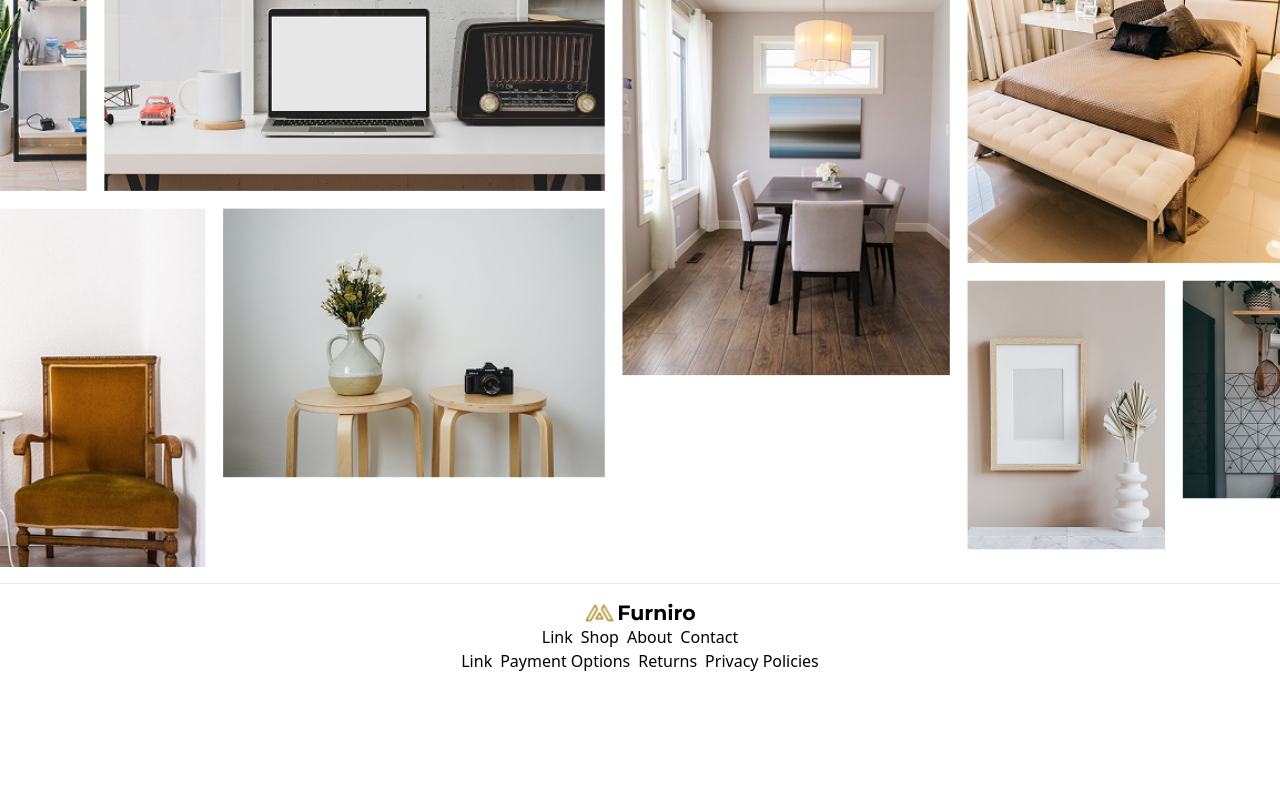
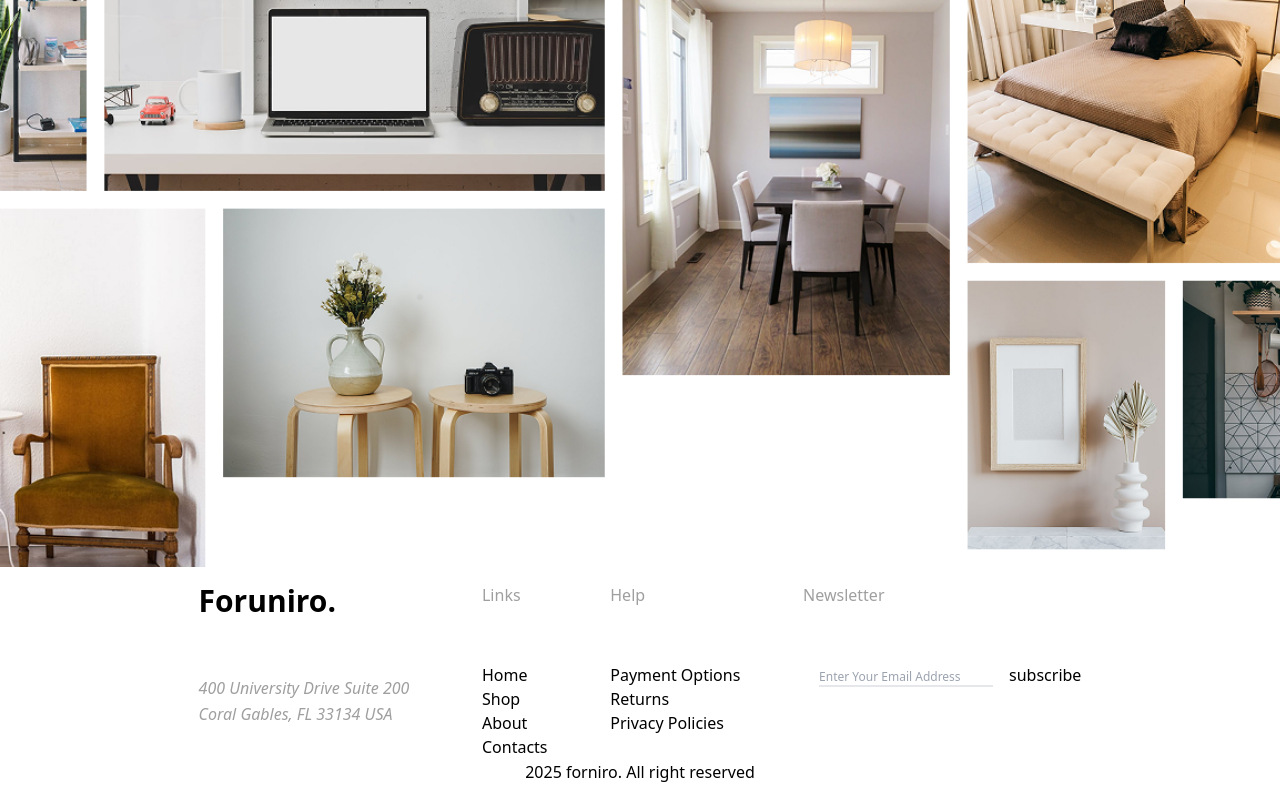
Before and after one commit to SleepySleepyFox/furniro, a Next.js app: page / in a window 1280 px wide. Shown: the part 2588-3388 px from the top of the page. Before the commit the page ends 3278 px from the top, so only its background shows below. Built offline with nearby package versions, Linux system fonts and the light colour scheme; no server answers.

Commit message:
new footer draft

```diff
--- a/app/components/Footer.tsx
+++ b/app/components/Footer.tsx
@@ -1,27 +1,77 @@
+import Link from 'next/link'
 import React from 'react'
 
 export default function Footer() {
   return (
   <footer className="flex flex-col justify-center items-center py-4">
-      <hr className="h-1 w-full py-2"/>
-      <div className="">
-      <img src="/logo.svg" alt="" className="w-28"/>
+    <div className='flex justify-between'>
+      <div className='w-[25%] flex flex-col gap-14'>
+        <h1 className='text-3xl font-extrabold'>Foruniro.</h1>
+        <address className='leading-relaxed text-[#9F9F9F]'>400 University Drive Suite 200 Coral Gables,
+        FL 33134 USA</address>
       </div>
 
-      <div className="flex gap-2">
-        <p className="hidden md:block">Link</p>
-        <a href="/Shop">Shop</a>
-        <a className="">About</a>
-        <a>Contact</a>
+      <div className='flex flex-col gap-14'>
+        <h1 className='text-[#9F9F9F]'>Links</h1>
+        <ul>
+          <li>
+            <Link href={'/'}>
+              Home
+            </Link>
+          </li>
+          <li>
+            <Link href={'/Shop'}>
+              Shop
+            </Link>
+          </li>
+          <li>
+            <Link href={'/About'}>
+              About
+            </Link>
+          </li>
+          <li>
+            <Link href={'/Contacts'}>
+              Contacts
+            </Link>
+          </li>
+        </ul>
       </div>
 
-      <div className="flex gap-2">
-        <p className="hidden md:block">Link</p>
-        <a>Payment Options</a>
-        <a className="">Returns</a>
-        <a>Privacy Policies</a>
+      <div className='flex flex-col gap-14'>
+      <h1 className='text-[#9F9F9F]'>Help</h1>
+        <ul>
+          <li>
+            <Link href={'/Help'}>
+              Payment Options
+            </Link>
+          </li>
+          <li>
+            <Link href={'/Help'}>
+                Returns
+            </Link>
+          </li>
+          <li>
+            <Link href={'/Help'}>
+              Privacy Policies
+            </Link>
+          </li>
+        </ul>
       </div>
-    <hr className="hidden md:block"/>
+
+      <div className='flex flex-col gap-14'>
+        <h1 className='text-[#9F9F9F]'>Newsletter</h1>
+        <div className=''>
+          <input className='text-xs mx-4 border-b-2 border-gray-200' type="text" name="" id="" placeholder='Enter Your Email Address' />
+          <button>subscribe</button>
+        </div>
+      </div>
+    </div>
+
+    <hr />
+
+    <div>
+    2025 forniro. All right reserved
+    </div>
   </footer>
   )
 }
```
